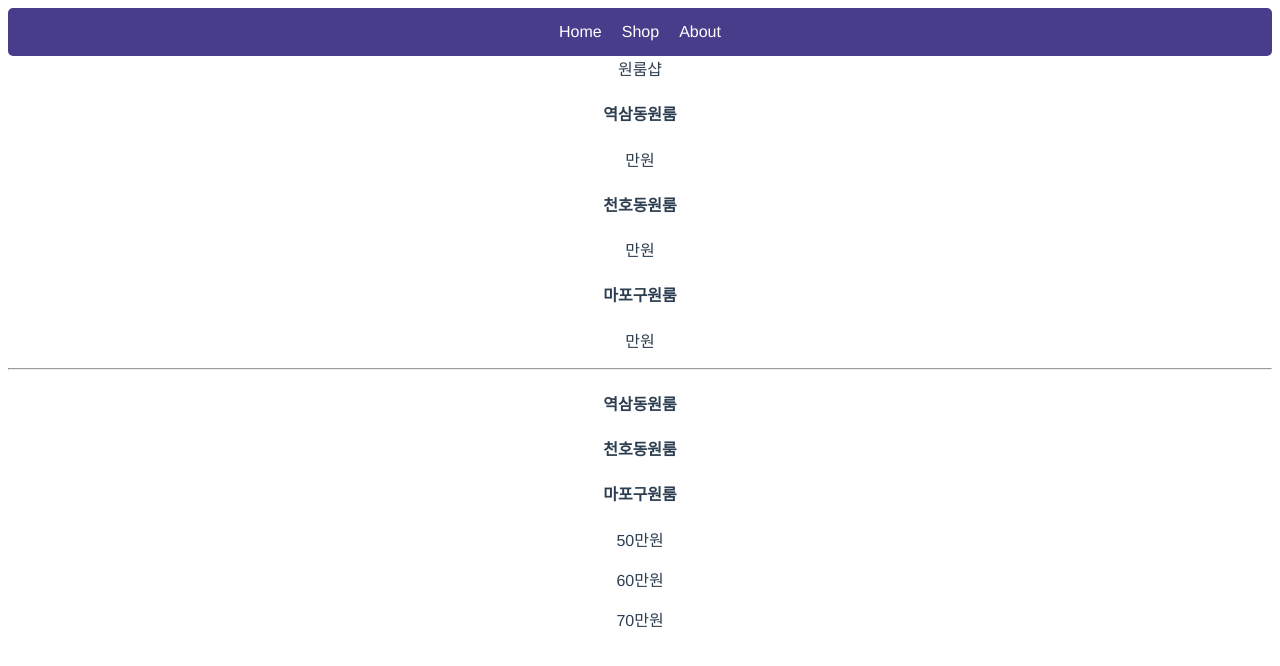
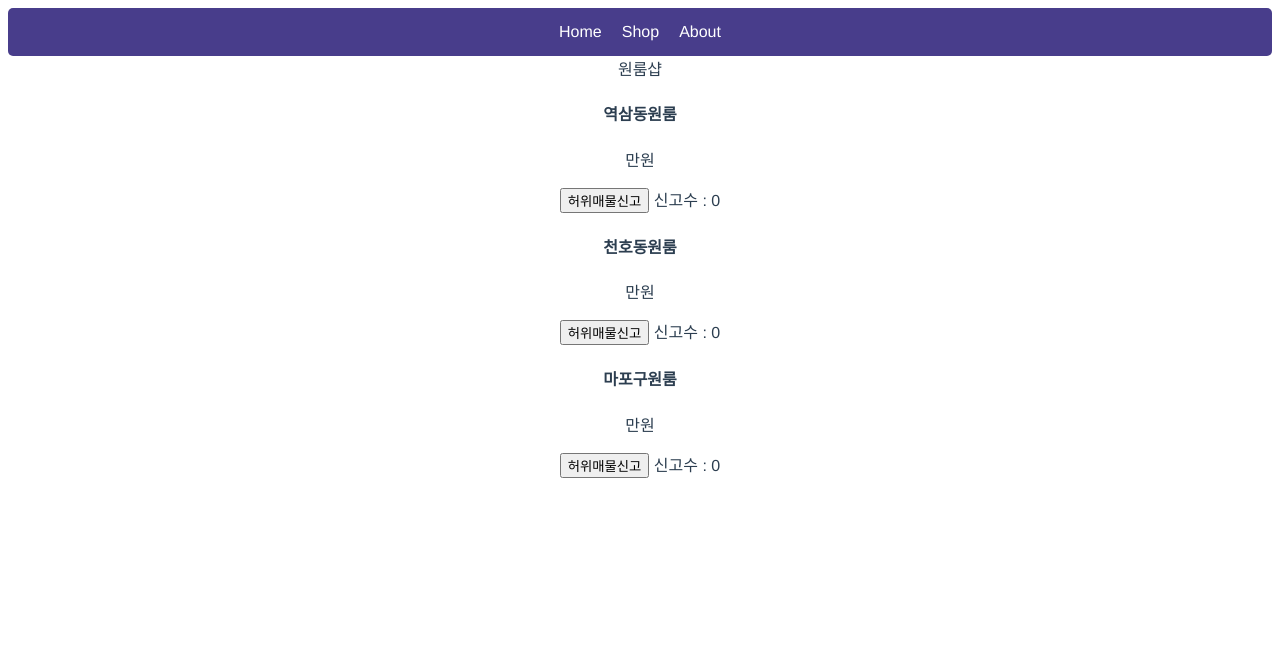
Before and after one commit to sky2000sh/vuedongsan, a Vue app: page / in a window 1280 px wide. Shown: the top 666 px of the page. Built offline with nearby package versions, Linux system fonts and the light colour scheme; the HTML template or start-up script is replaced by a standard one.

Commit message:
commit on 26/05/22

```diff
--- a/src/App.vue
+++ b/src/App.vue
@@ -12,20 +12,32 @@
     <h4 class="red" :style="스타일">{{ products[0] }}</h4>
     <!-- 속성을 나타낼때는 :을 명령어 앞에 붙여 :style로 만들어준다. -->
     <p>{{ price1 }} 만원</p>
+    <button v-on:click = "reportCnt += 1">허위매물신고</button> <span>신고수 : {{reportCnt}}</span>
+    <!-- 버튼을 눌렀을 때 자바스크립트처럼 이벤트를 타게 하려면 v-on:click=""을 사용한다.
+    또는 @click=""도 vue 방식으로써 역시 가능하다.
+    *** reportCnt += 1을 사용하려면 "" 안에 넣어서 "reportCnt += 1"로 하던가, 아님 reportCnt++ 로 만들어준다.
+    *** 혹은 함수(function())을 사용해서 타라WMS에서 했듯이 script 부분 아랫쪽으로 보내서 길게 코딩할 수도 있다.
+        함수를 써서 script 부분 아랫쪽에 보내서 함수 선언할 때는 함수안에 data{} 부분들을 가져가기 위해 this.을 사용해서 데이터명을 완성해준다.
+    원래 자바스크립트 방식은 onClick="" -->
   </div>
   <div>
     <h4>{{ products[1] }}</h4>
     <p>{{ price2 }} 만원</p>
+    <button v-on:click = reportCntArr[1]++>허위매물신고</button> <span>신고수 : {{reportCntArr[1]}}</span>
   </div>
   <div>
     <h4>{{ products[2] }}</h4>
     <p>{{ price2 }} 만원</p>
+    <button v-on:click = "reportCntArr[2] += 1">허위매물신고</button> <span>신고수 : {{reportCntArr[2]}}</span>
   </div>
-  <hr>
-  <div>
-    <h4 v-for="product in products" :key="product">{{ product }}</h4>
-    <p v-for="price in prices" :key="price">{{price}}만원</p>
-  </div>
+
+
+  <!--  div 태그에 반복문을 달아 똑같이 반복 제목을 만들기
+  <hr> -->
+  <!-- <div v-for="(product, i) in products" :key="i">
+    <h4>{{ products[i] }}</h4>
+    <p>50만원</p>
+  </div> -->
 
 </template>
 
@@ -50,10 +62,16 @@ export default {
       menuBar : ['Home', 'Shop', 'About'],
       products : ['역삼동원룸', '천호동원룸', '마포구원룸'],
       prices : ['50', '60', '70'],
+      reportCnt : 0,
+      reportCntArr : [0, 0, 0],
 
     }
 
-  }
+  },
+
+  methods: {
+
+  },
 }
 </script>
 
```
